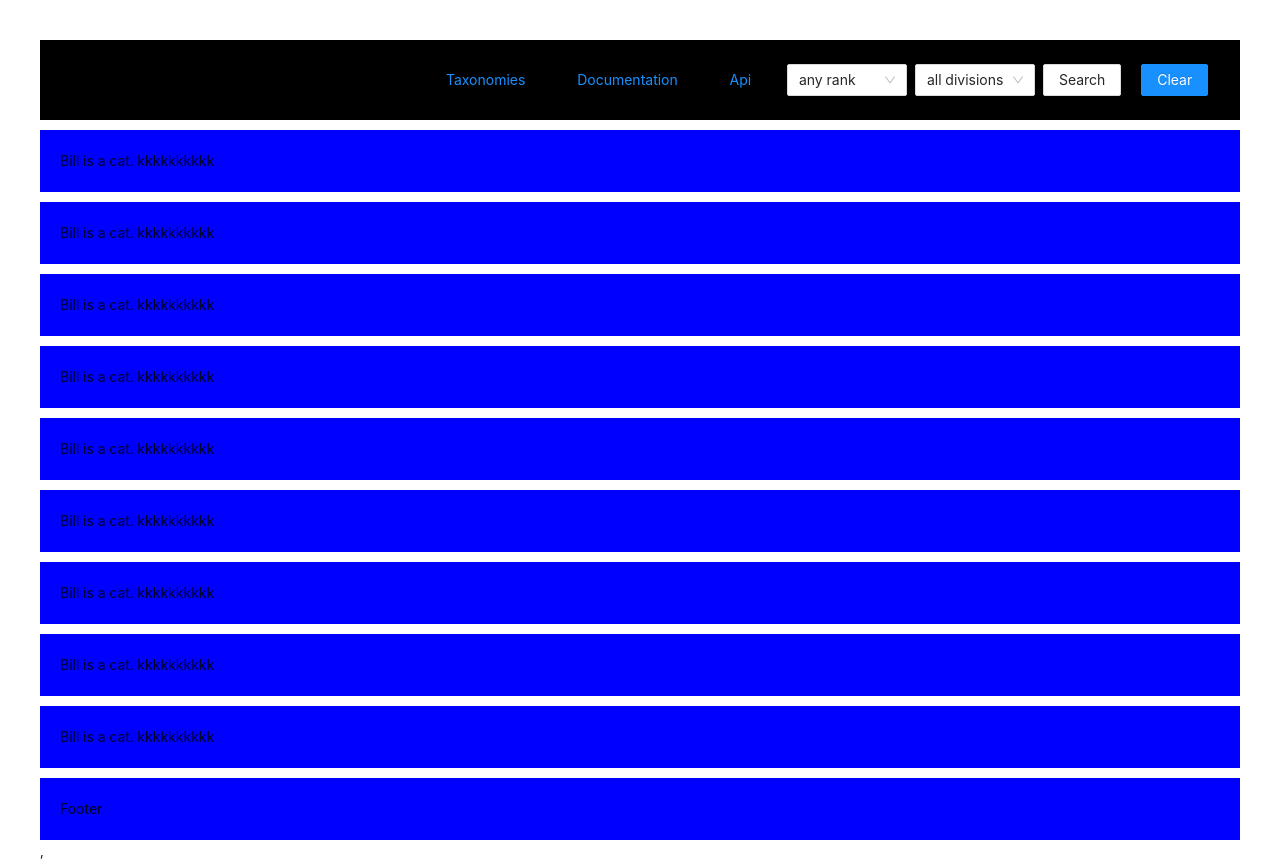
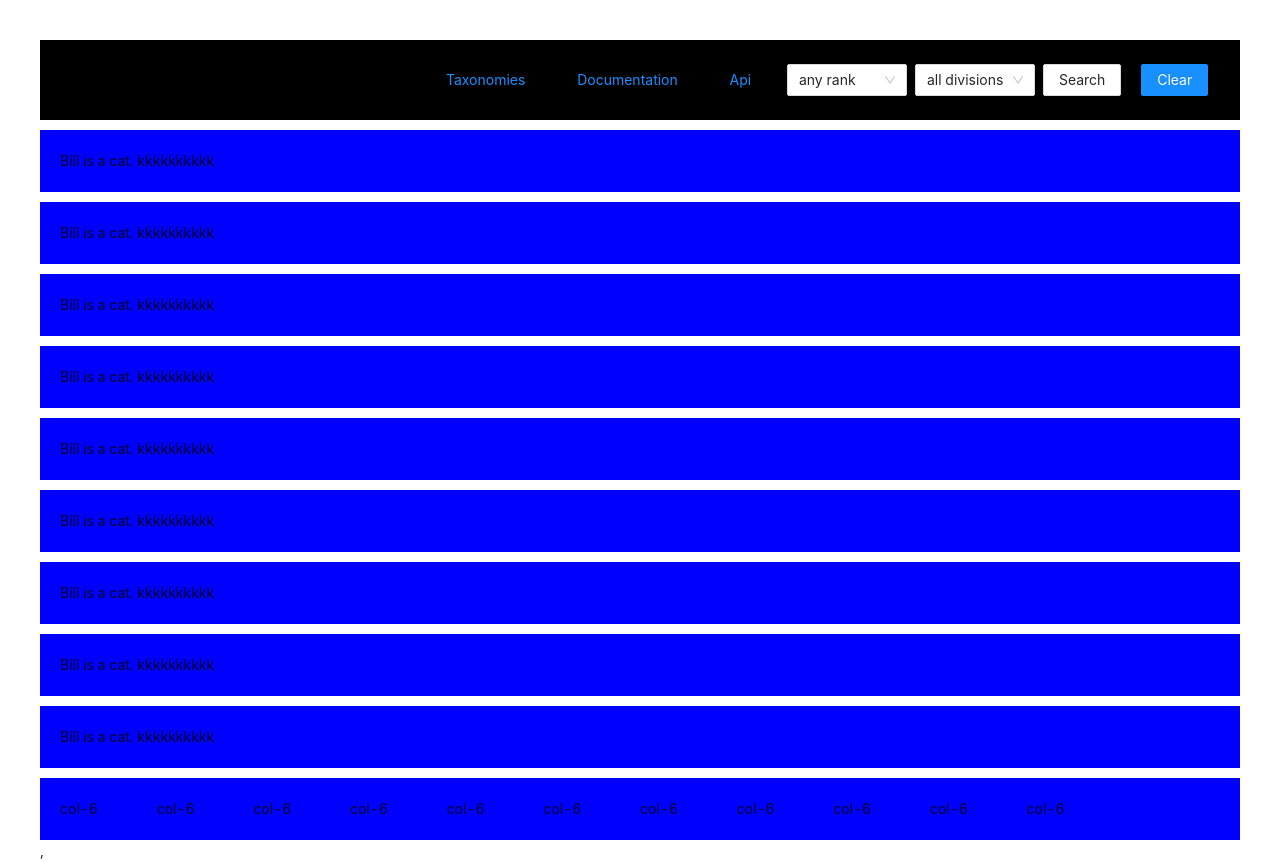
Before and after one commit to ricardozv/studyofAnsDesign, a React (Create React App) app: page / in a window 1280 px wide. Built offline with nearby package versions, Linux system fonts and the light colour scheme.

Commit message:
adiciona virtalmente os espaços dos botoes no footer e mais selectes nos botoes de classes

```diff
--- a/src/App.js
+++ b/src/App.js
@@ -5,6 +5,7 @@ import React from 'react';
 import { Layout} from 'antd';
 import './global.css';
 import { Select } from 'antd';
+import { Row, Col } from 'antd';
 
 const { Option } = Select;
 const { Footer, Content } = Layout;
@@ -34,14 +35,26 @@ function App() {
 
             <Select defaultValue="any rank" style={{ width: 120 }} onChange={handleChange}>
                 <Option value="jack">any rank</Option>
-                  <Option value="lucy">Lucy</Option>
-              <Option value="Yiminghe">yiminghe</Option>
+                <Option value="lucy">Lucy</Option>
+                <Option value="Yiminghe">yiminghe</Option>
+                <Option value="jack">any rank</Option>
+                <Option value="lucy">Lucy</Option>
+                <Option value="Yiminghe">yiminghe</Option>
+                <Option value="jack">any rank</Option>
+                <Option value="lucy">Lucy</Option>
+                <Option value="Yiminghe">yiminghe</Option>
+                <Option value="jack">any rank</Option>
+                <Option value="lucy">Lucy</Option>
+                <Option value="Yiminghe">yiminghe</Option>
             </Select>
 
             <Select defaultValue="all divisions" style={{ width: 120 }} onChange={handleChange}>
                 <Option value="jack">any rank</Option>
-                  <Option value="lucy">Lucy</Option>
-              <Option value="Yiminghe">yiminghe</Option>
+                <Option value="lucy">Lucy</Option>
+                <Option value="Yiminghe">yiminghe</Option>
+                <Option value="jack">any rank</Option>
+                <Option value="lucy">Lucy</Option>
+                <Option value="Yiminghe">yiminghe</Option>
             </Select>
 
                <Button key="2">Search</Button>,
@@ -126,11 +139,25 @@ function App() {
 
         <Layout>
               <Footer style={{
-                background: '#0000FF',
+                background: '#00ff',
                 width: 1200,
                 padding: 20
               }}>
-                Footer</Footer>
+               <Row>
+                <Col span={2}>col-6</Col>
+                <Col span={2}>col-6</Col>
+                <Col span={2}>col-6</Col>
+                <Col span={2}>col-6</Col>
+                <Col span={2}>col-6</Col>
+                <Col span={2}>col-6</Col>
+                <Col span={2}>col-6</Col>
+                <Col span={2}>col-6</Col>
+                <Col span={2}>col-6</Col>
+                <Col span={2}>col-6</Col>
+                <Col span={2}>col-6</Col>
+              </Row>
+              </Footer>
+
         </Layout>
 
     </>,
```
Also changed, not shown: src/services/api.js (+7 -0 lines).
